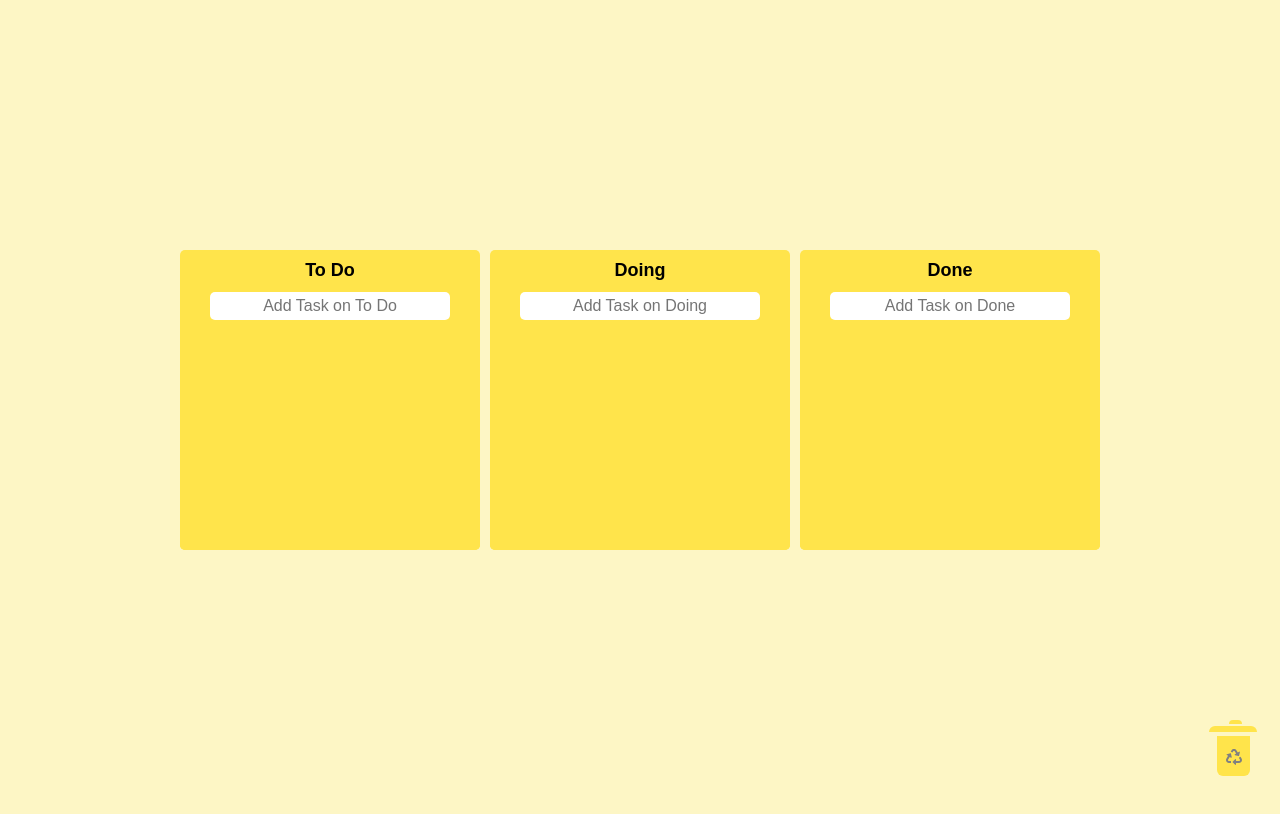
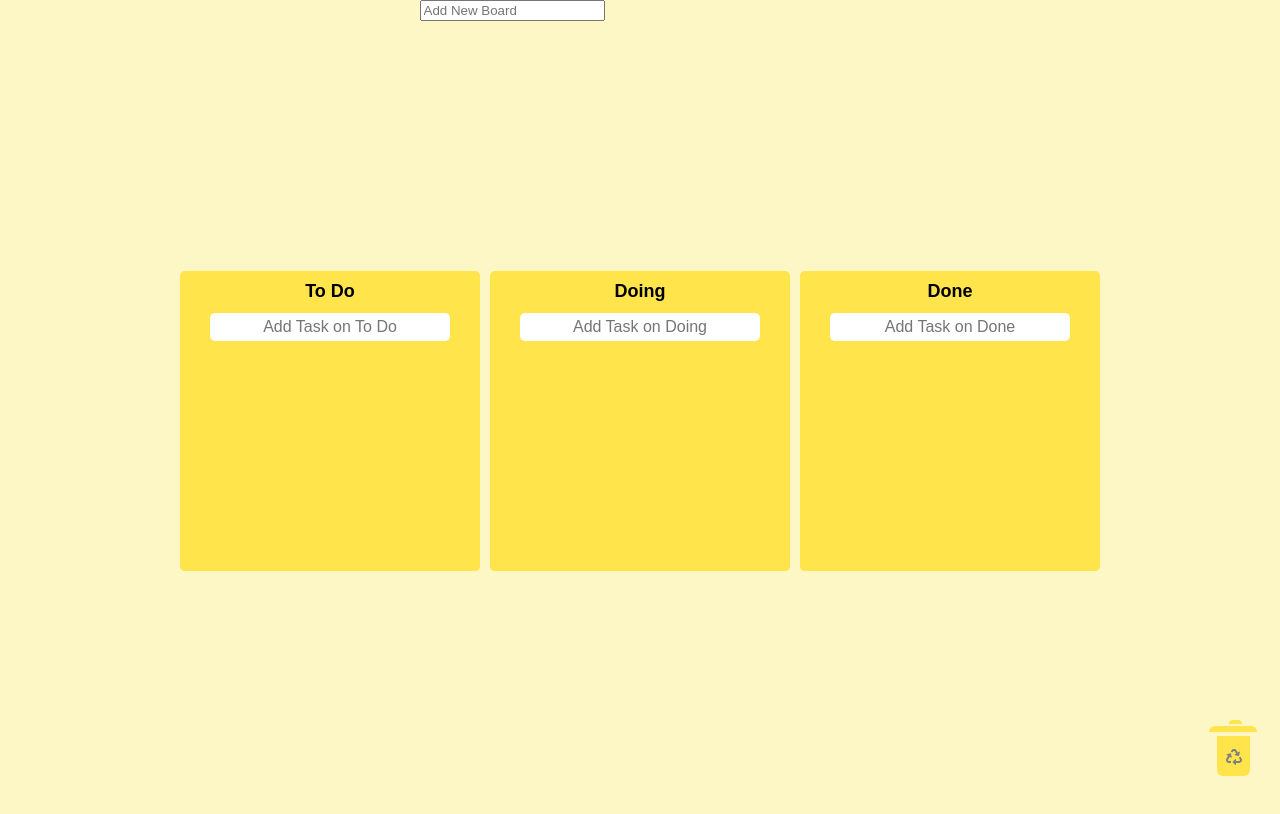
Before and after one commit to Inginginging/trello_clone, a React (Create React App) app: page / in a window 1280 px wide. Shown: the top 814 px of the page. Built offline with nearby package versions, Linux system fonts and the light colour scheme.

Commit message:
add Board

```diff
--- a/src/App.tsx
+++ b/src/App.tsx
@@ -3,6 +3,7 @@ import { DragDropContext, DropResult } from "react-beautiful-dnd";
 import { useRecoilState } from "recoil";
 import styled from "styled-components";
 import { IToDoState, toDoState } from "./atoms";
+import AddBoardForm from "./Components/AddBoardForm";
 import Board from "./Components/Board";
 import Trashcan from "./Components/TrashCan";
 
@@ -80,6 +81,8 @@ function App() {
     localStorage.setItem("toDos", JSON.stringify(toDos));
   }, [toDos]);
   return (
+    <>
+      <AddBoardForm />
       <DragDropContext onDragEnd={onDragEnd}>
         <Wrapper>
           <Boards>
@@ -93,6 +96,7 @@ function App() {
           <Trashcan />
         </Wrapper>
       </DragDropContext>
+    </>
   );
 }
 
--- /dev/null
+++ b/src/Components/AddBoardForm.tsx
@@ -0,0 +1,42 @@
+import React from "react";
+import { useForm } from "react-hook-form";
+import { useSetRecoilState } from "recoil";
+import styled from "styled-components";
+import { toDoState } from "../atoms";
+
+const AddBoard = styled.form`
+  display: flex;
+  justify-content: center;
+  align-items: center;
+  width: 80%;
+  height: 10%;
+`;
+
+interface IForm {
+  board: string;
+}
+
+function AddBoardForm() {
+  const { register, handleSubmit } = useForm<IForm>();
+  const setToDos = useSetRecoilState(toDoState);
+  const onValid = ({ board }: IForm) => {
+    const newBoard = board;
+    setToDos((originalBoards) => {
+      return {
+        ...originalBoards,
+        [newBoard]: [],
+      };
+    });
+  };
+  return (
+    <AddBoard onSubmit={handleSubmit(onValid)}>
+      <input
+        {...register("board", { required: true })}
+        type="text"
+        placeholder="Add New Board"
+      />
+    </AddBoard>
+  );
+}
+
+export default AddBoardForm;
```
Lines whose indentation alone changed are shown as unchanged.
